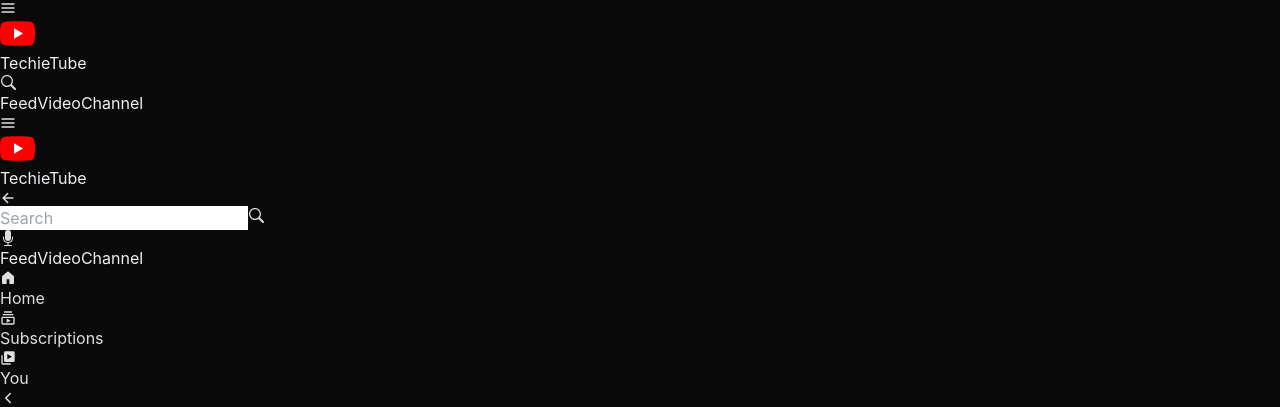
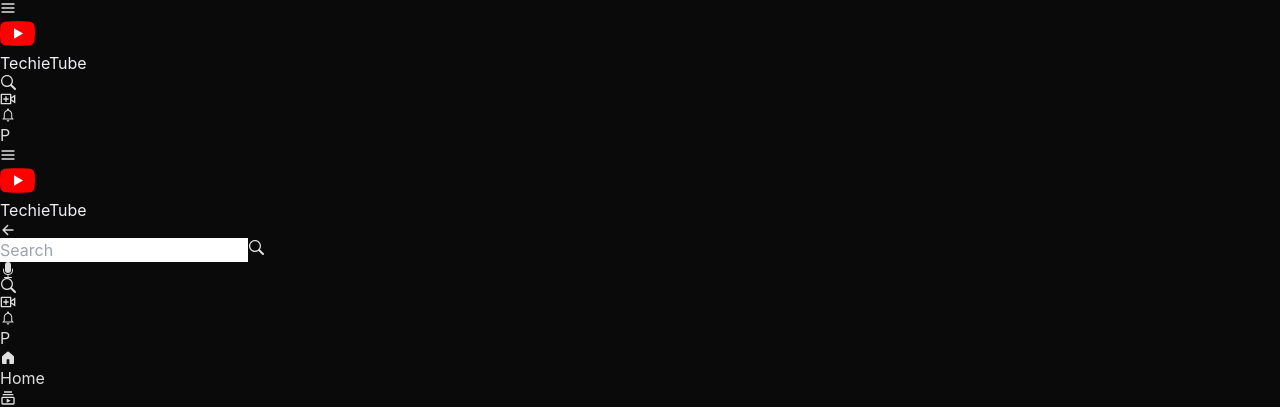
Before and after one commit to ranepaarth/youtube-clone, a React (Vite) app: page / in a window 1280 px wide. Shown: the top 407 px of the page. Built offline with nearby package versions, Linux system fonts and the light colour scheme; no server answers.

Commit message:
component for right side nav items

```diff
--- a/src/components/NavBar/Desktop/DesktopNav.jsx
+++ b/src/components/NavBar/Desktop/DesktopNav.jsx
@@ -1,6 +1,7 @@
 import React from "react";
 import { NavLink } from "react-router-dom";
 import {SearchBar,AppLogo} from '../../routes'
+import NavItemsRight from "../NavItemsRight";
 
 const DesktopNav = () => {
   return (
@@ -9,11 +10,7 @@
       <span>
         <SearchBar />
       </span>
-      <div className="flex items-center gap-x-8 pr-4">
-        <NavLink to="/">Feed</NavLink>
-        <NavLink to="video/:id">Video</NavLink>
-        <NavLink to="channel/:id">Channel</NavLink>
-      </div>
+      <NavItemsRight />
     </nav>
   );
 };
--- a/src/components/NavBar/Mobile/MobileNav.jsx
+++ b/src/components/NavBar/Mobile/MobileNav.jsx
@@ -1,10 +1,12 @@
 import React from "react";
-import { GoSearch } from '../../Icons/Icons'
+import { RiVideoAddLine } from "react-icons/ri";
 import { NavLink } from "react-router-dom";
+import { GoSearch } from "../../Icons/Icons";
 import { AppLogo, SearchBar, useAppContext } from "../../routes";
+import NavItemsRight from "../NavItemsRight";
 
 const MobileNav = () => {
-  const { toggleSearchBarDiv,showSearchDiv } = useAppContext();
+  const { toggleSearchBarDiv, showSearchDiv } = useAppContext();
   // console.log(toggleSearchBarDiv)
   return (
     <>
@@ -13,7 +15,7 @@
       ) : (
         <nav className="flex w-full justify-between items-center px-2 ">
           <AppLogo />
-          <div className="flex items-center gap-3 px-2 right-0">
+          {/* <div className="flex items-center gap-3 px-2 right-0">
             <span
               className="p-2 hover:bg-neutral-600 rounded-full cursor-pointer"
               onKeyDown={toggleSearchBarDiv}
@@ -21,10 +23,15 @@
             >
               <GoSearch className="text-xl" />
             </span>
-            <NavLink to="/">Feed</NavLink>
+            <NavLink to="/">
+              <span>
+                <RiVideoAddLine className="text-xl" />
+              </span>
+            </NavLink>
             <NavLink to="video/:id">Video</NavLink>
             <NavLink to="channel/:id">Channel</NavLink>
-          </div>
+          </div> */}
+          <NavItemsRight />
         </nav>
       )}
     </>
--- /dev/null
+++ b/src/components/NavBar/NavItemsRight.jsx
@@ -0,0 +1,31 @@
+import React from "react";
+import { GoSearch } from "react-icons/go";
+import { IoMdNotificationsOutline } from "react-icons/io";
+import { RiVideoAddLine } from "react-icons/ri";
+import { NavLink } from "react-router-dom";
+import { useAppContext } from "../routes";
+const NavItemsRight = () => {
+  const { toggleSearchBarDiv } = useAppContext();
+  return (
+    <div className="flex items-center gap-3 px-2 right-0 md:pr-4 text-xl transition-all">
+      <span
+        className="p-2 hover:bg-neutral-600 rounded-full cursor-pointer block md:hidden"
+        onKeyDown={toggleSearchBarDiv}
+        onClick={toggleSearchBarDiv}
+      >
+        <GoSearch />
+      </span>
+      <span className="p-2 cursor-pointer hover:bg-neutral-700 rounded-full">
+        <span>
+          <RiVideoAddLine />
+        </span>
+      </span>
+      <span className="p-2 cursor-pointer hover:bg-neutral-700 rounded-full">
+        <IoMdNotificationsOutline />
+      </span>
+      <span className="bg-gray-700 rounded-full w-8 h-8 flex items-center justify-center border-slate-100 cursor-pointer "><p>P</p></span>
+    </div>
+  );
+};
+
+export default NavItemsRight;
```
